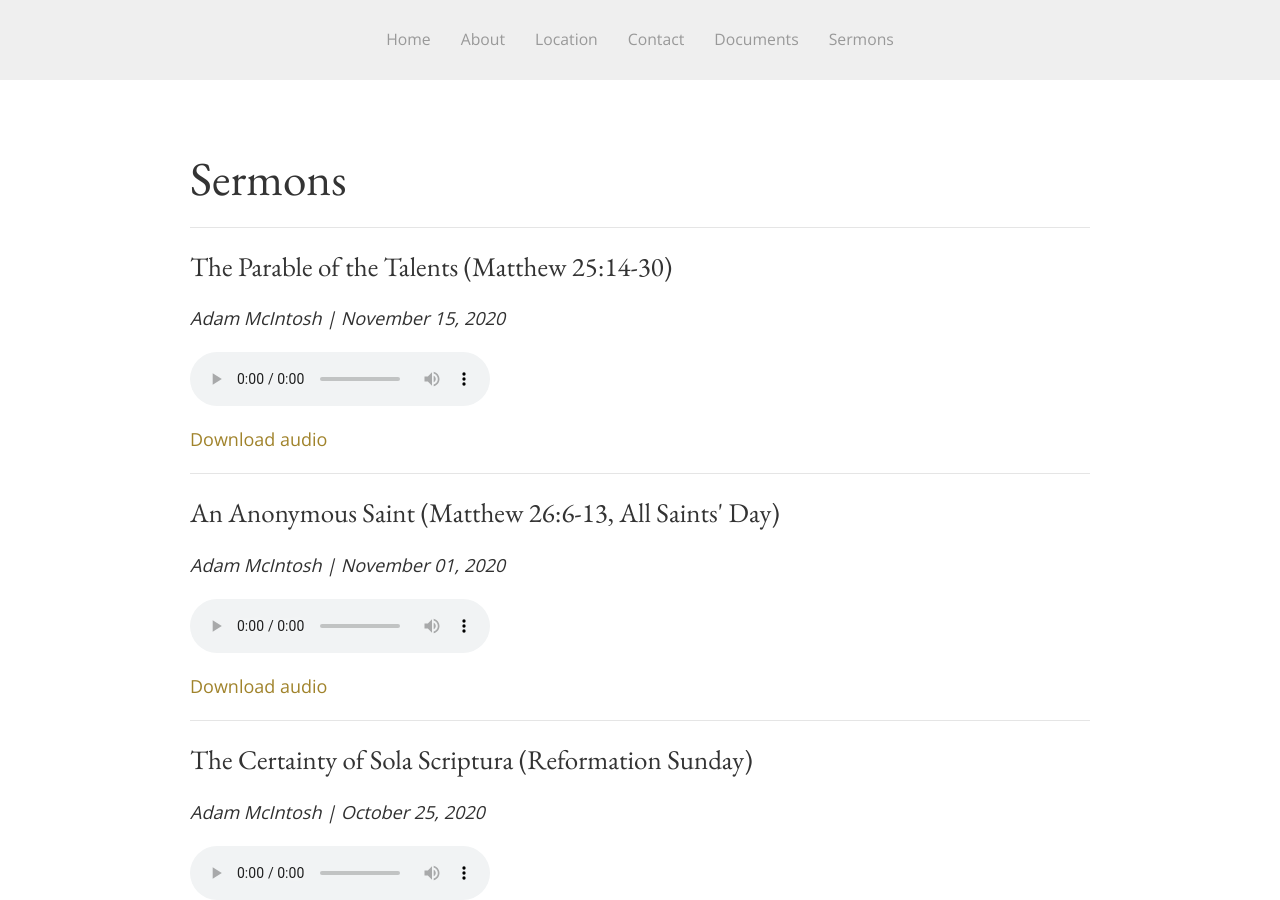
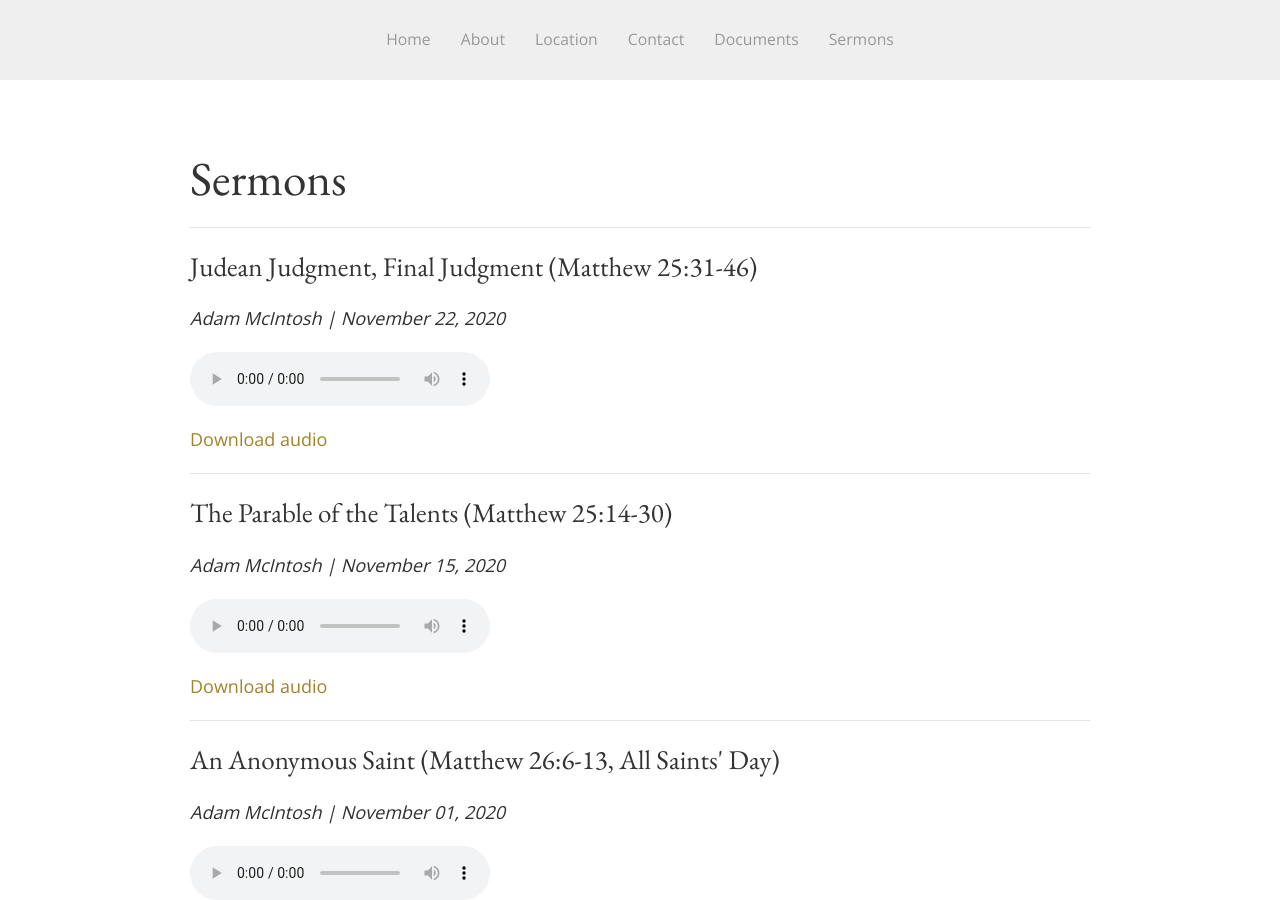
Before and after one commit to SaintDavidsChurch/website, a Jekyll site: the page built from sermons.html, in a window 1280 px wide and 900 px high. Built offline with Jekyll 4.4.1, drawn with Linux system fonts in a browser that asks for light colours.

Commit message:
Updated by InferCMS

```diff
--- a/_data/sermons.yml
+++ b/_data/sermons.yml
@@ -162,3 +162,7 @@
   date: '2020-11-15'
   preacher: Adam McIntosh
   audio_file: https://saintdavids.church/assets/sermons/2020/November/Adam-McIntosh_November15-2020_Matt25.14-30.mp3
+- title: Judean Judgment, Final Judgment (Matthew 25:31-46)
+  date: '2020-11-22'
+  preacher: Adam McIntosh
+  audio_file: https://saintdavids.church/assets/sermons/2020/November/Adam-McIntosh_November22-2020_Matt25.31-46.mp3
```
